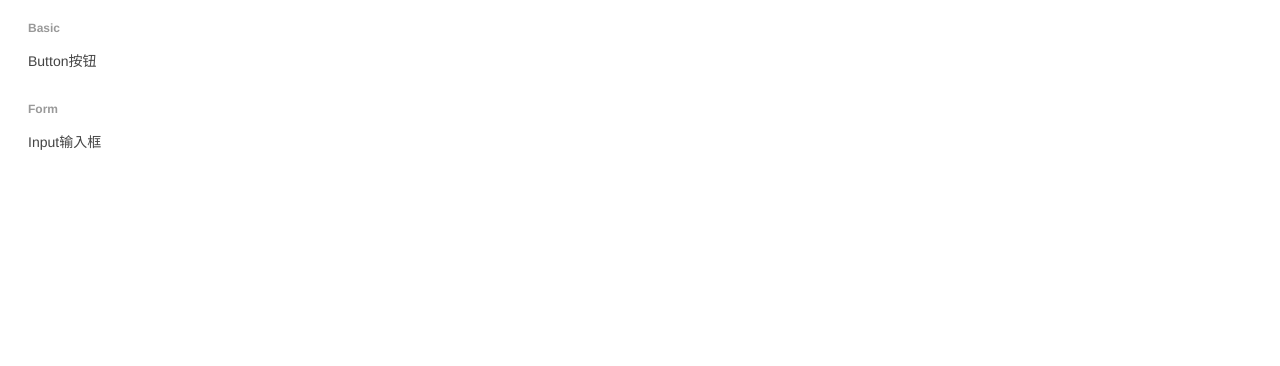
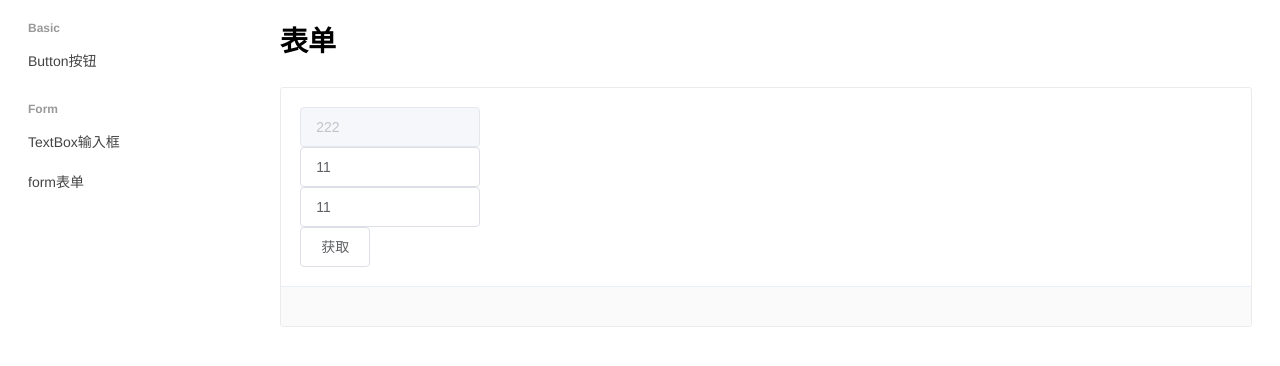
Before and after one commit to jianzhouf/reactUI, a React app: page /#/docs/form in a window 1280 px wide. Built offline with nearby package versions, Linux system fonts and the light colour scheme.

Commit message:
textBox组件form 取值

````diff
--- a/package.json
+++ b/package.json
@@ -15,14 +15,17 @@
   "devDependencies": {
     "babel-core": "^6.26.3",
     "babel-loader": "^7.1.4",
+    "babel-plugin-transform-runtime": "^6.23.0",
     "babel-preset-env": "^1.6.1",
     "babel-preset-react": "^6.24.1",
+    "babel-preset-stage-1": "^6.24.1",
     "babel-standalone": "^6.26.0",
     "css-loader": "^0.28.11",
     "happypack": "^5.0.0",
     "html-webpack-plugin": "^3.2.0",
     "marked": "^0.3.19",
     "node-sass": "^4.9.0",
+    "prop-types": "^15.6.1",
     "raw-loader": "^0.5.1",
     "react-hot-loader": "^4.1.2",
     "react-router-dom": "^4.2.2",
--- /dev/null
+++ b/src/components/form/Form.js
@@ -0,0 +1,55 @@
+import * as React from 'react'
+import PropTypes from 'prop-types'
+
+export default class Form extends React.Component {
+
+    static childContextTypes = {
+        form: PropTypes.any
+    }
+
+    getChildContext() {
+        return {
+            form: this
+        }
+    }
+
+    _fields = []
+
+    addFiled(field) {
+        this._fields.push(field)
+    }
+
+    get fields() {
+        return this._fields
+    }
+
+    get value() {
+        const obj = {}
+        for (const item of this._fields) {
+            if (item.value) {
+                obj[item.props.name] = item.value
+            }
+        }
+        return obj
+    }
+
+    set value(v) {
+        for (const item of this._fields) {
+            if (v[item.props.name]) {
+                item.value = v[item.props.name]
+            }
+        }
+    }
+
+    // data = {}
+
+    render() {
+        const {
+            children,
+            ...otherProps
+        } = this.props
+        return (
+            <form {...otherProps}>{children}</form>
+        )
+    }
+}
--- /dev/null
+++ b/src/components/form/FormItem.js
@@ -0,0 +1,29 @@
+import * as React from 'react'
+import PropTypes from 'prop-types'
+
+export default class FormItem extends React.Component {
+
+    constructor(props) {
+        super(props)
+    }
+
+
+
+    componentDidMount() {
+        console.log(this.context)
+    }
+
+    render() {
+        const { children } = this.props
+        return (
+            <div>
+                {children}
+            </div>
+        )
+    }
+}
+
+
+FormItem.contextTypes = {
+    component: PropTypes.any
+};
--- /dev/null
+++ b/src/components/form/index.js
@@ -0,0 +1,5 @@
+import Form from './Form'
+import FormItem from './FormItem'
+
+import './Form.scss'
+export default Form
--- a/src/components/input/Input.js
+++ /dev/null
@@ -1,31 +0,0 @@
-import * as React from 'react'
-import classnames from 'classnames'
-export default class Input extends React.Component {
-
-    onChange(e) {
-        this.props.onChange && this.props.onChange(e)
-    }
-
-    render() {
-        const { className, type, disabled, style, readOnly, value, placeholder, rows } = this.props
-        return (
-            type == 'textarea' ? <textarea
-                rows={rows}
-                disabled={disabled}
-                readOnly={readOnly}
-                style={style}
-                value={value}
-                placeholder={placeholder}
-                onChange={this.onChange.bind(this)}
-                className={classnames('z-textarea', className)}>
-            </textarea> : <input
-                    disabled={disabled}
-                    readOnly={readOnly}
-                    style={style}
-                    value={value}
-                    placeholder={placeholder}
-                    onChange={this.onChange.bind(this)}
-                    className={classnames('z-input', className)} />
-        )
-    }
-}
--- a/src/components/input/index.js
+++ /dev/null
@@ -1,3 +0,0 @@
-import Input from './Input'
-import "./Input.scss"
-export default Input
--- /dev/null
+++ b/src/components/textBox/TextBox.js
@@ -0,0 +1,57 @@
+import * as React from 'react'
+import classnames from 'classnames'
+import PropTypes from 'prop-types'
+
+export default class Input extends React.Component {
+
+    constructor(props) {
+        super(props)
+    }
+
+    componentDidMount() {
+        const { form } = this.context
+        if (form) {
+            form.addFiled(this)
+        }
+        if (this.props.value) {
+            this.setValue(this.props.value)
+        }
+    }
+
+    static contextTypes = {
+        form: PropTypes.any
+    }
+
+    onChange(e) {
+        this._value = e.target.value
+        this.props.onChange && this.props.onChange(e)
+    }
+
+    _value
+
+    get value() {
+        return this._value
+    }
+
+    set value(v) {
+        this.setValue(v)
+    }
+
+    setValue(v) {
+        if (['string', 'number'].indexOf(typeof v) !== -1) {
+            this._value = v + ""
+            this.refs.input.value = v + ""
+        }
+    }
+
+    render() {
+        const { className, type, onChange, value, ...otherProps } = this.props
+        return (
+            <input
+                ref="input"
+                {...otherProps}
+                onChange={this.onChange.bind(this)}
+                className={classnames('z-textbox', className)} />
+        )
+    }
+}
--- a/src/components/input/Input.scss
+++ b/src/components/textBox/TextBox.scss
@@ -1,4 +1,4 @@
-.z-input{
+.z-textbox{
     -webkit-appearance: none;
     background-color: #fff;
     background-image: none;
--- /dev/null
+++ b/src/components/textBox/index.js
@@ -0,0 +1,3 @@
+import TextBox from './TextBox'
+import "./TextBox.scss"
+export default TextBox
--- /dev/null
+++ b/src/docs/form/form.js
@@ -0,0 +1,58 @@
+import * as React from 'react'
+import Form from '@/components/form'
+import TextBox from '@/components/textBox'
+import Button from '@/components/button'
+
+export default class ButtonPage extends React.Component {
+
+    constructor(props) {
+        super(props)
+        // this.document = require('./button.md').match(/(```[^]+?```)/g)
+    }
+
+    getHtml(document) {
+        return marked(document, {
+            highlight: function (code) {
+                return hljs
+                    .highlightAuto(code)
+                    .value;
+            }
+        })
+    }
+    handleClick() {
+        console.log(this.refs.testForm.value)
+    }
+    componentDidMount() {
+        this.refs.testForm.value = { c: 11 }
+        this.refs.a.value = "222"
+    }
+
+
+    render() {
+
+        return (
+            <div>
+                <h1>表单</h1>
+                <div className="demo-block">
+                    <div className="demo-block__source">
+                        <Form id="testForm" ref="testForm">
+                            <TextBox ref="a" name="a" disabled type="text" />
+                            <div>
+                                <TextBox name="c" type="text" />
+                            </div>
+                            <TextBox name="b" type="text" value="11"/>
+                        </Form>
+
+                        <Button
+                            onClick={this
+                                .handleClick
+                                .bind(this)}>获取</Button>
+                    </div>
+                    <div className="demo-block__code"></div>
+                </div>
+            </div>
+        )
+
+    }
+
+}
--- /dev/null
+++ b/src/docs/form/index.js
@@ -0,0 +1,2 @@
+import Form from './form'
+export default Form
--- a/src/docs/input/index.js
+++ /dev/null
@@ -1,2 +0,0 @@
-import Input from './input'
-export default Input
--- a/src/docs/sideBar/SideBar.js
+++ b/src/docs/sideBar/SideBar.js
@@ -18,7 +18,8 @@ export default class SideBar extends React.Component {
                         <div className="nav-group">
                             <div className="nav-group__title">Form</div>
                             <ul className="nav-item">
-                                <li><a href="#/docs/input">Input输入框</a></li>
+                                <li><a href="#/docs/textBox">TextBox输入框</a></li>
+                                <li><a href="#/docs/form">form表单</a></li>
                             </ul>
                         </div>
                     </li>
--- /dev/null
+++ b/src/docs/textBox/index.js
@@ -0,0 +1,2 @@
+import TextBox from './textBox'
+export default TextBox
--- a/src/docs/input/input.js
+++ b/src/docs/textBox/textBox.js
@@ -1,13 +1,13 @@
 
 
 import * as React from 'react'
-import Input from '@/components/input'
+import TextBox from '@/components/textBox'
 import marked from 'marked';
-export default class ButtonPage extends React.Component {
+export default class textboxPage extends React.Component {
 
     constructor(props) {
         super(props)
-        this.document = require('./input.md').match(/(```[^]+?```)/g)
+        this.document = require('./textBox.md').match(/(```[^]+?```)/g)
     }
 
     getHtml(document) {
@@ -25,9 +25,9 @@ export default class ButtonPage extends React.Component {
                 <h1>输入框</h1>
                 <div className="demo-block">
                     <div className="demo-block__source" >
-                        <Input className="z-space" value="内容" />
-                        <Input className="z-space" disabled value="内容" />
-                        <Input readOnly value="内容" />
+                        <TextBox className="z-space" />
+                        <TextBox className="z-space" disabled />
+                        <TextBox readOnly />
                     </div>
                     <div className="demo-block__code">
                     </div>
@@ -35,9 +35,9 @@ export default class ButtonPage extends React.Component {
 
                 <div className="demo-block">
                     <div className="demo-block__source" >
-                        <Input className="z-space" placeholder="请输入" />
-                        <Input className="z-space" disabled placeholder="请输入" />
-                        <Input readOnly placeholder="请输入" />
+                        <TextBox className="z-space" placeholder="请输入" />
+                        <TextBox className="z-space" disabled placeholder="请输入" />
+                        <TextBox readOnly placeholder="请输入" />
                     </div>
                     <div className="demo-block__code">
                     </div>
@@ -45,8 +45,8 @@ export default class ButtonPage extends React.Component {
 
                 <div className="demo-block">
                     <div className="demo-block__source" >
-                        <Input type="textarea" className="z-space" />
-                        <Input type="textarea" disabled />
+                        <TextBox type="textarea" className="z-space" />
+                        <TextBox type="textarea" disabled />
                     </div>
                     <div className="demo-block__code">
                     </div>
--- a/src/main.js
+++ b/src/main.js
@@ -12,7 +12,8 @@ render(<div className="doc-container">
             <React.Fragment>
                 <Route exact path="/" component={require('./docs/index').default}></Route>
                 <Route exact path="/docs/button" component={require('./docs/button').default} ></Route>
-                <Route exact path="/docs/input" component={require('./docs/input').default} ></Route>
+                <Route exact path="/docs/textBox" component={require('./docs/textBox').default} ></Route>
+                <Route exact path="/docs/form" component={require('./docs/form').default} ></Route>
             </React.Fragment>
         </HashRouter>
     </div>
````
Also changed, not shown: .babelrc, src/components/form/Form.scss (added), src/docs/textBox/textBox.md (added).
